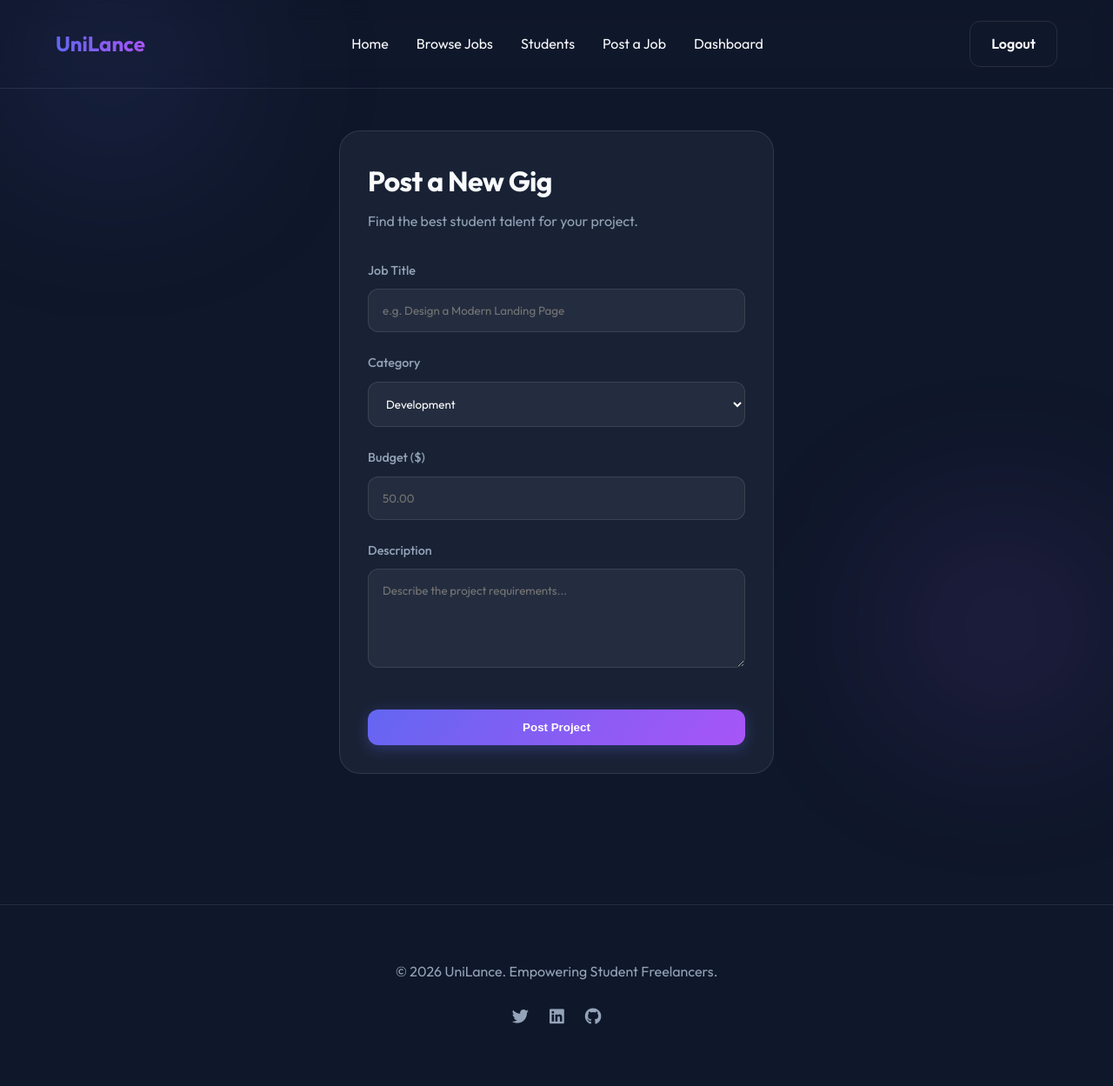
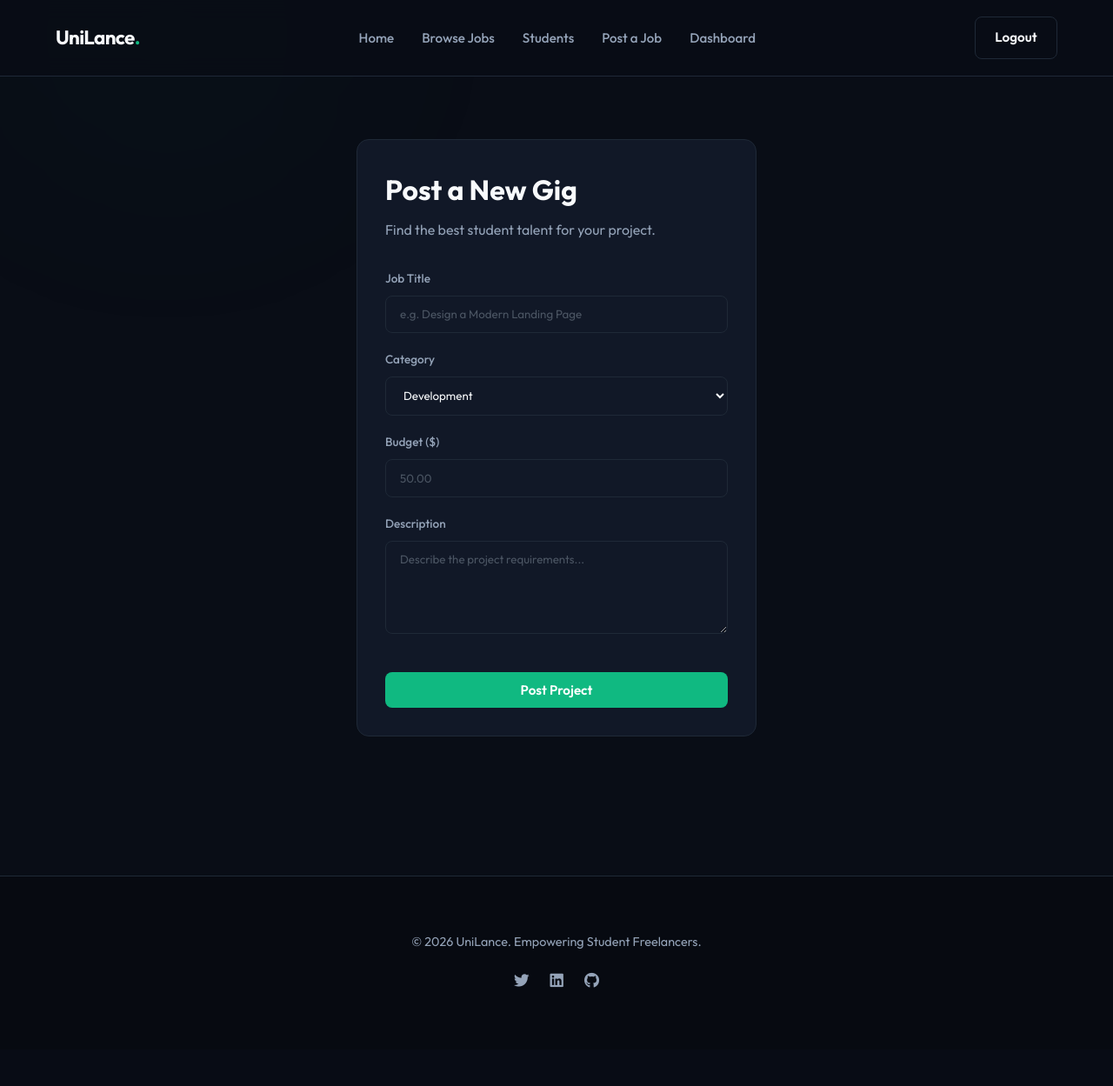
Before and after one commit to poornaD2003/uniFreelancer-WebSIte, a PHP site: page /post-job.php in a window 1280 px wide. Shown: the whole page at 87% size. After the commit the page ends 1136 px from the top, so only its background shows below. Run offline with PHP 8.4, Linux system fonts and the light colour scheme; the visitor is signed in with stand-in values (Sample User, id 1).

Commit message:
change colors

```diff
--- a/css/style.css
+++ b/css/style.css
@@ -1,17 +1,17 @@
 @import url('https://fonts.googleapis.com/css2?family=Outfit:wght@300;400;500;600;700&display=swap');
 
 :root {
-    --primary: #6366f1;
-    --primary-hover: #4f46e5;
-    --secondary: #a855f7;
-    --accent: #06b6d4;
-    --bg-dark: #0f172a;
-    --bg-card: rgba(30, 41, 59, 0.7);
+    --primary: #10b981;
+    --primary-hover: #059669;
+    --secondary: #0f172a;
+    --accent: #34d399;
+    --bg-dark: #090d16;
+    --bg-card: #111827;
     --text-main: #f8fafc;
     --text-muted: #94a3b8;
-    --border-color: rgba(255, 255, 255, 0.1);
-    --glass-bg: rgba(255, 255, 255, 0.05);
-    --transition: all 0.3s cubic-bezier(0.4, 0, 0.2, 1);
+    --border-color: #1f2937;
+    --glass-bg: rgba(255, 255, 255, 0.03);
+    --transition: all 0.2s cubic-bezier(0.4, 0, 0.2, 1);
 }
 
 * {
@@ -28,63 +28,65 @@ body {
     overflow-x: hidden;
 }
 
-/* Background Gradients */
+/* Highly Subdued Professional Ambient Backgrounds */
 body::before {
     content: '';
     position: fixed;
-    top: -10%;
+    top: -20%;
     left: -10%;
-    width: 40%;
-    height: 40%;
-    background: radial-gradient(circle, rgba(99, 102, 241, 0.15) 0%, transparent 70%);
+    width: 50%;
+    height: 50%;
+    background: radial-gradient(circle, rgba(16, 185, 129, 0.04) 0%, transparent 75%);
     z-index: -1;
-    filter: blur(80px);
+    filter: blur(120px);
 }
 
-body::after {
-    content: '';
-    position: fixed;
-    bottom: -10%;
-    right: -10%;
-    width: 40%;
-    height: 40%;
-    background: radial-gradient(circle, rgba(168, 85, 247, 0.15) 0%, transparent 70%);
-    z-index: -1;
-    filter: blur(80px);
+/* Scrollbar */
+::-webkit-scrollbar {
+    width: 8px;
 }
 
-/* Typography */
-h1, h2, h3, h4 {
-    font-weight: 700;
-    letter-spacing: -0.02em;
+::-webkit-scrollbar-track {
+    background: var(--bg-dark);
 }
 
-a {
-    text-decoration: none;
-    color: inherit;
-    transition: var(--transition);
+::-webkit-scrollbar-thumb {
+    background: #27272a;
+    border-radius: 4px;
 }
 
-/* Navigation */
+::-webkit-scrollbar-thumb:hover {
+    background: #3f3f46;
+}
+
+/* ── Navigation ── */
 nav {
     display: flex;
     justify-content: space-between;
     align-items: center;
-    padding: 1.5rem 5%;
+    padding: 1.2rem 5%;
     position: fixed;
     top: 0;
     width: 100%;
     z-index: 1000;
     backdrop-filter: blur(12px);
+    -webkit-backdrop-filter: blur(12px);
+    background: rgba(9, 13, 22, 0.80);
     border-bottom: 1px solid var(--border-color);
 }
 
 .logo {
-    font-size: 1.5rem;
-    font-weight: 800;
-    background: linear-gradient(to right, var(--primary), var(--secondary));
-    -webkit-background-clip: text;
-    -webkit-text-fill-color: transparent;
+    font-size: 1.4rem;
+    font-weight: 700;
+    color: var(--text-main);
+    letter-spacing: -0.03em;
+    text-decoration: none;
+}
+
+/* Professional touch: Just a clean mint dot at the end of your brand name */
+.logo::after {
+    content: '.';
+    color: var(--primary);
 }
 
 .nav-links {
@@ -93,31 +95,42 @@ nav {
     list-style: none;
 }
 
-.nav-links a:hover {
-    color: var(--primary);
+.nav-links a {
+    color: var(--text-muted);
+    font-weight: 500;
+    font-size: 0.95rem;
+    text-decoration: none;
 }
 
+.nav-links a:hover {
+    color: var(--text-main);
+}
+
+/* ── Buttons ── */
 .btn {
-    padding: 0.8rem 1.5rem;
-    border-radius: 12px;
+    padding: 0.7rem 1.4rem;
+    border-radius: 8px;
+    /* Slightly sharper corner for a more technical design */
     font-weight: 600;
+    font-size: 0.95rem;
     cursor: pointer;
     transition: var(--transition);
     border: none;
     display: inline-flex;
     align-items: center;
     gap: 0.5rem;
+    font-family: inherit;
+    text-decoration: none;
 }
 
 .btn-primary {
-    background: linear-gradient(135deg, var(--primary), var(--secondary));
-    color: white;
-    box-shadow: 0 4px 15px rgba(99, 102, 241, 0.3);
+    background: var(--primary);
+    color: #ffffff;
 }
 
 .btn-primary:hover {
-    transform: translateY(-2px);
-    box-shadow: 0 8px 25px rgba(99, 102, 241, 0.4);
+    background: var(--primary-hover);
+    transform: translateY(-1px);
 }
 
 .btn-outline {
@@ -127,45 +140,51 @@ nav {
 }
 
 .btn-outline:hover {
-    background: var(--glass-bg);
+    background: rgba(255, 255, 255, 0.05);
+    border-color: #374151;
 }
 
-/* Hero Section */
+/* ── Hero ── */
 .hero {
-    padding: 180px 5% 100px;
+    padding: 200px 5% 120px;
     text-align: center;
-    max-width: 1000px;
+    max-width: 850px;
     margin: 0 auto;
 }
 
 .hero h1 {
-    font-size: 4rem;
-    margin-bottom: 1.5rem;
-    line-height: 1.1;
+    font-size: 3.8rem;
+    margin-bottom: 1.2rem;
+    line-height: 1.15;
+    letter-spacing: -0.03em;
+    color: #ffffff;
 }
 
 .hero p {
-    font-size: 1.2rem;
+    font-size: 1.15rem;
     color: var(--text-muted);
-    margin-bottom: 2.5rem;
+    margin-bottom: 2.2rem;
+    max-width: 600px;
+    margin-left: auto;
+    margin-right: auto;
 }
 
-/* Glass Card */
+/* ── Professional Solid Card ── */
 .card {
     background: var(--bg-card);
-    backdrop-filter: blur(10px);
     border: 1px solid var(--border-color);
-    border-radius: 24px;
+    border-radius: 14px;
     padding: 2rem;
     transition: var(--transition);
 }
 
 .card:hover {
-    border-color: rgba(99, 102, 241, 0.3);
-    transform: translateY(-5px);
+    border-color: #374151;
+    transform: translateY(-3px);
+    box-shadow: 0 12px 30px rgba(0, 0, 0, 0.3);
 }
 
-/* Job Grid */
+/* ── Job Grid ── */
 .job-grid {
     display: grid;
     grid-template-columns: repeat(auto-fill, minmax(300px, 1fr));
@@ -174,7 +193,7 @@ nav {
 }
 
 .job-card .category {
-    font-size: 0.8rem;
+    font-size: 0.75rem;
     color: var(--primary);
     text-transform: uppercase;
     font-weight: 600;
@@ -183,52 +202,128 @@ nav {
 
 .job-card h3 {
     margin: 0.5rem 0 1rem;
+    font-size: 1.3rem;
+    font-weight: 600;
+    color: #ffffff;
 }
 
 .job-card .budget {
-    font-size: 1.2rem;
+    font-size: 1.15rem;
     font-weight: 700;
-    color: var(--accent);
+    color: var(--text-main);
+    /* Removed glowing text drops */
 }
 
-/* Forms */
+/* ── Forms ── */
 .form-container {
-    max-width: 500px;
-    margin: 150px auto;
+    max-width: 460px;
+    margin: 160px auto;
+    animation: fadeInUp 0.4s ease-out;
 }
 
 .input-group {
-    margin-bottom: 1.5rem;
+    margin-bottom: 1.25rem;
 }
 
 .input-group label {
+    font-weight: 500;
+    font-size: 0.85rem;
+    margin-bottom: 0.5rem;
     display: block;
-    margin-bottom: 0.5rem;
     color: var(--text-muted);
 }
 
-.input-group input, .input-group select, .input-group textarea {
+.input-group input,
+.input-group select,
+.input-group textarea {
     width: 100%;
-    padding: 1rem;
-    border-radius: 12px;
-    background: var(--glass-bg);
+    padding: 0.8rem 1rem;
+    border-radius: 8px;
+    background: #111827;
     border: 1px solid var(--border-color);
-    color: white;
+    color: var(--text-main);
     font-family: inherit;
     outline: none;
     transition: var(--transition);
 }
 
-.input-group input:focus {
-    border-color: var(--primary);
+.input-group input::placeholder,
+.input-group textarea::placeholder {
+    color: #4b5563;
 }
 
-/* Animations */
+/* Dropdown menu background fix */
+.input-group select option {
+    background: var(--bg-card);
+    color: var(--text-main);
+}
+
+.input-group input:focus,
+.input-group select:focus,
+.input-group textarea:focus {
+    border-color: var(--primary);
+    background: #0f172a;
+}
+
+/* Changes label context highlighting smoothly without neon flashes */
+.input-group:focus-within label {
+    color: var(--text-main);
+}
+
+/* ── Feedback & Badges ── */
+.error-message {
+    color: #ef4444;
+    /* Clean flat error red */
+    font-size: 0.85rem;
+    margin-top: 0.4rem;
+    display: none;
+}
+
+.success-badge {
+    background: rgba(16, 185, 129, 0.1);
+    color: var(--primary);
+    padding: 0.25rem 0.75rem;
+    border-radius: 6px;
+    font-size: 0.8rem;
+    display: inline-block;
+    margin-bottom: 1rem;
+    border: 1px solid rgba(16, 185, 129, 0.2);
+}
+
+/* ── Footer ── */
+footer {
+    padding: 4rem 5%;
+    border-top: 1px solid var(--border-color);
+    text-align: center;
+    color: var(--text-muted);
+    font-size: 0.9rem;
+    background: #070a11;
+}
+
+.social-links {
+    display: flex;
+    justify-content: center;
+    gap: 1.5rem;
+    margin-top: 1.2rem;
+}
+
+.social-links a {
+    font-size: 1.1rem;
+    color: var(--text-muted);
+}
+
+.social-links a:hover {
+    color: var(--text-main);
+    transform: translateY(-1px);
+}
+
+/* ── Structural Standard Animation ── */
 @keyframes fadeInUp {
     from {
         opacity: 0;
-        transform: translateY(20px);
+        transform: translateY(10px);
     }
+
     to {
         opacity: 1;
         transform: translateY(0);
@@ -236,82 +331,15 @@ nav {
 }
 
 .fade-in {
-    animation: fadeInUp 0.6s ease forwards;
+    animation: fadeInUp 0.4s ease forwards;
 }
 
-/* Enhanced Form Styling */
-.form-container {
-    max-width: 500px;
-    margin: 150px auto;
-    animation: fadeInUp 0.8s ease-out;
-}
-
-.input-group input:focus {
-    border-color: var(--primary);
-    box-shadow: 0 0 0 4px rgba(99, 102, 241, 0.1);
-    background: rgba(255, 255, 255, 0.08);
-}
-
-.input-group label {
-    font-weight: 500;
-    font-size: 0.9rem;
-    margin-bottom: 0.6rem;
-    display: block;
-    transition: var(--transition);
-}
-
-.input-group:focus-within label {
-    color: var(--primary);
-}
-
-.error-message {
-    color: #fca5a5;
-    font-size: 0.85rem;
-    margin-top: 0.4rem;
-    display: none;
-}
-
-.success-badge {
-    background: rgba(16, 185, 129, 0.15);
-    color: #34d399;
-    padding: 0.25rem 0.75rem;
-    border-radius: 20px;
-    font-size: 0.8rem;
-    display: inline-block;
-    margin-bottom: 1rem;
-}
-
-/* Footer */
-footer {
-    padding: 4rem 5%;
-    border-top: 1px solid var(--border-color);
-    text-align: center;
-    color: var(--text-muted);
-}
-
-.social-links {
-    display: flex;
-    justify-content: center;
-    gap: 1.5rem;
-    margin-top: 1.5rem;
-}
-
-.social-links a {
-    font-size: 1.2rem;
-    color: var(--text-muted);
-    transition: var(--transition);
-}
-
-.social-links a:hover {
-    color: var(--primary);
-    transform: translateY(-3px);
-}
-
-/* Responsive */
+/* ── Responsive ── */
 @media (max-width: 768px) {
     .hero h1 {
-        font-size: 2.5rem;
+        font-size: 2.4rem;
     }
+
     .nav-links {
         display: none;
     }
```
